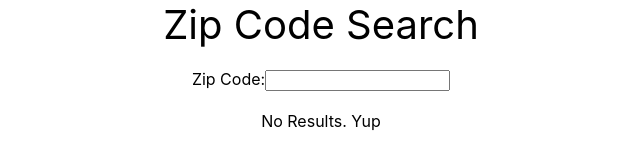
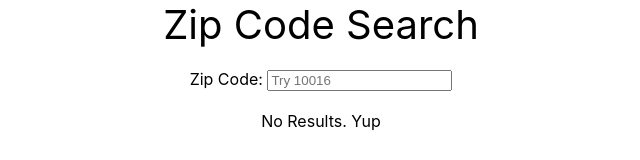
Before and after one commit to joshcwinton/Zip-Search-App, a React (Create React App) app in the folder zip-search-app/: page / in a window 1280 px wide. Shown: the top 160 px of the page, without its empty margins (319-959 px from the left). Built offline with nearby package versions, Linux system fonts and the light colour scheme.

Commit message:
Added placeholder text

```diff
--- a/zip-search-app/src/components/SearchForm.js
+++ b/zip-search-app/src/components/SearchForm.js
@@ -14,8 +14,7 @@ class SearchForm extends Component {
     return (
       <div id='search-form'>
         <form>
-          Zip Code:
-          <input type="text" name="zip" value={this.state.zipCode}/>
+          Zip Code:  <input type="text" name="zip" placeholder="Try 10016" value={this.state.zipCode}/>
         </form>
       </div>
     );
```
